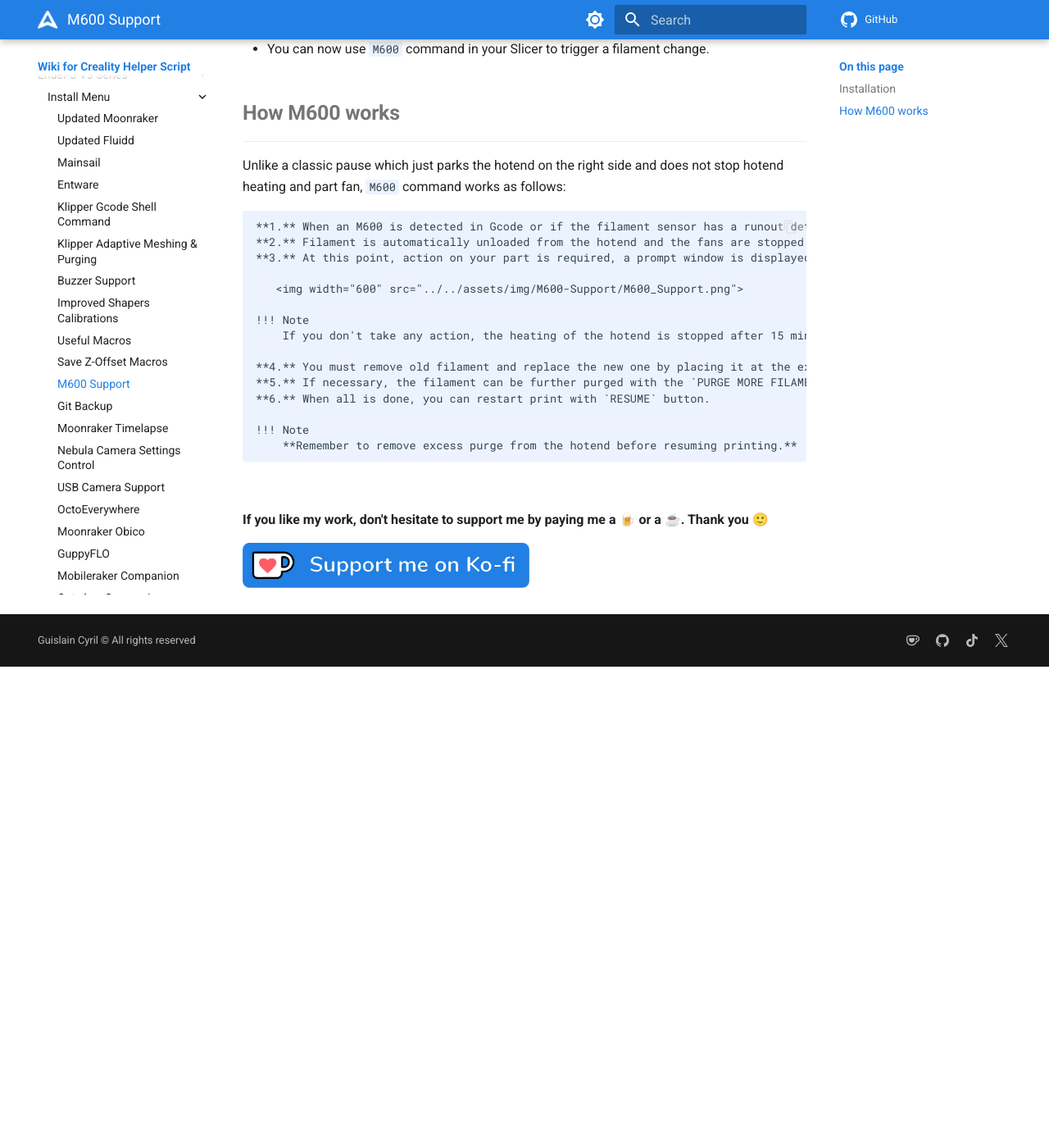
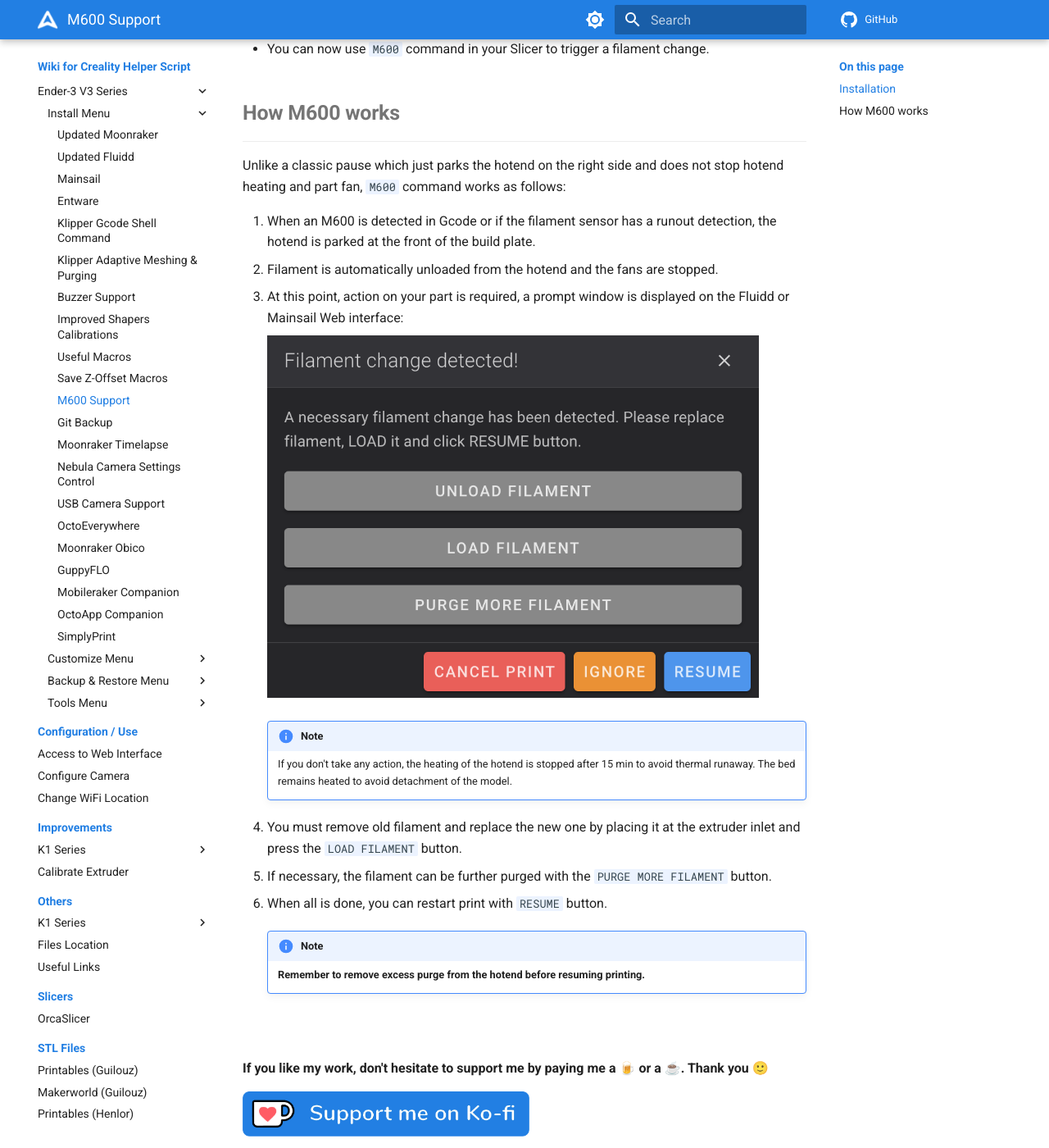
Before and after one commit to Guilouz/Creality-Helper-Script-Wiki, an MkDocs documentation site: the page built from docs/helper-script/m600-support.md, in a window 1280 px wide and 1400 px high, scrolled down 1004 px. Shown: the whole window at 82% size. Built offline with MkDocs 1.6.1 and Material for MkDocs 9.7.7, drawn with Linux system fonts in a browser that asks for light colours; comment, search, counter and statistics services are not loaded; before the commit the page ends 1817 px from its top, so only the background shows below that.

Commit message:
Update m600-support.md

```diff
--- a/docs/helper-script/m600-support.md
+++ b/docs/helper-script/m600-support.md
@@ -21,18 +21,18 @@
 
 Unlike a classic pause which just parks the hotend on the right side and does not stop hotend heating and part fan, `M600` command works as follows:
 
-    **1.** When an M600 is detected in Gcode or if the filament sensor has a runout detection, the hotend is parked at the front of the build plate.
-    **2.** Filament is automatically unloaded from the hotend and the fans are stopped.
-    **3.** At this point, action on your part is required, a prompt window is displayed on the Fluidd or Mainsail Web interface:
+  1. When an M600 is detected in Gcode or if the filament sensor has a runout detection, the hotend is parked at the front of the build plate.
+  2. Filament is automatically unloaded from the hotend and the fans are stopped.
+  3. At this point, action on your part is required, a prompt window is displayed on the Fluidd or Mainsail Web interface:
 
        <img width="600" src="../../assets/img/M600-Support/M600_Support.png">
 
     !!! Note
-        If you don't take any action, the heating of the hotend is stopped after 15 min to avoid thermal runaway.<br />The bed remains heated to avoid detachment of the model.
+        If you don't take any action, the heating of the hotend is stopped after 15 min to avoid thermal runaway. The bed remains heated to avoid detachment of the model.
 
-    **4.** You must remove old filament and replace the new one by placing it at the extruder inlet and press the `LOAD FILAMENT` button.
-    **5.** If necessary, the filament can be further purged with the `PURGE MORE FILAMENT` button.
-    **6.** When all is done, you can restart print with `RESUME` button.
+  4. You must remove old filament and replace the new one by placing it at the extruder inlet and press the `LOAD FILAMENT` button.
+  5. If necessary, the filament can be further purged with the `PURGE MORE FILAMENT` button.
+  6. When all is done, you can restart print with `RESUME` button.
 
     !!! Note
         **Remember to remove excess purge from the hotend before resuming printing.**
```
